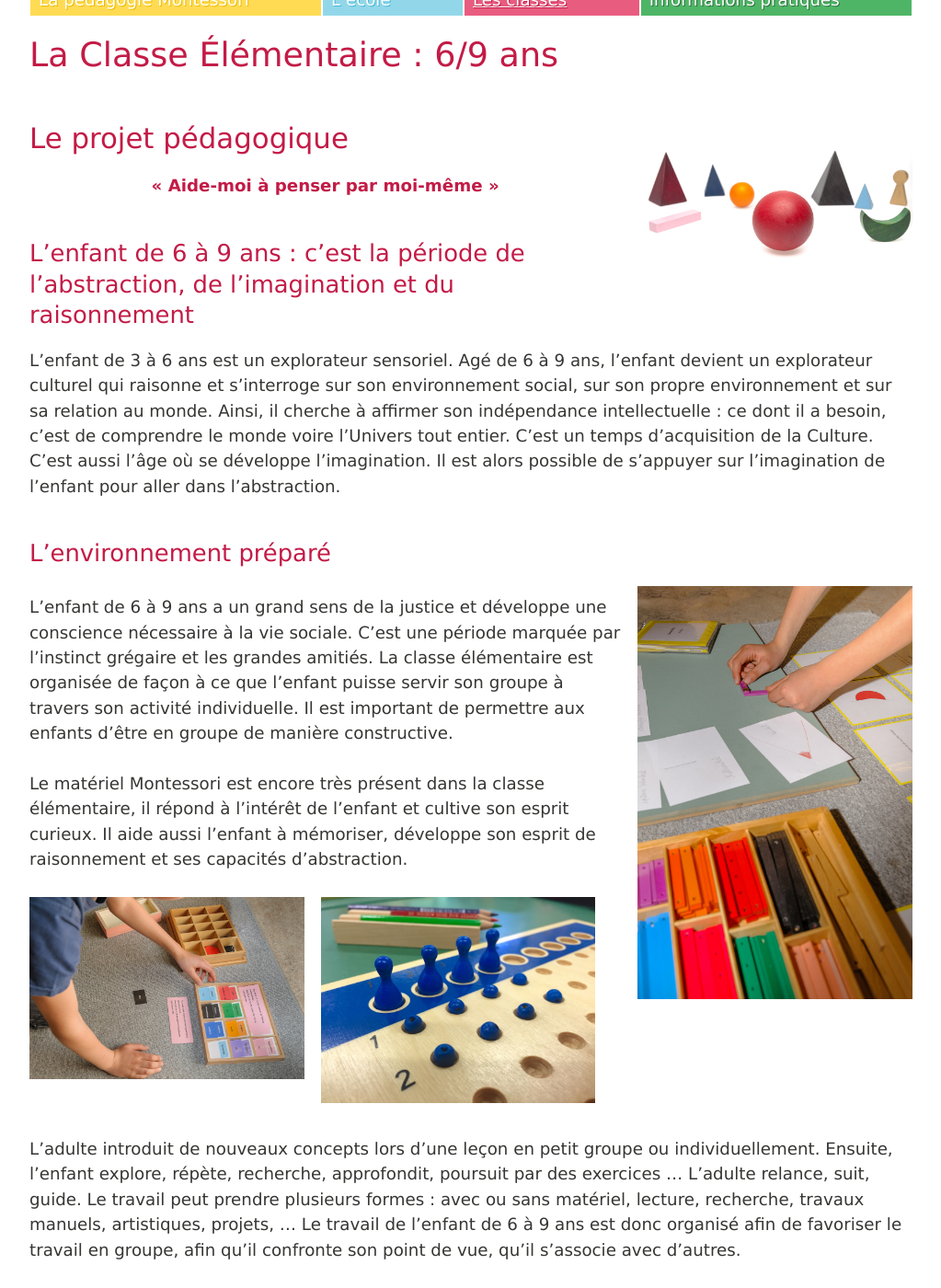
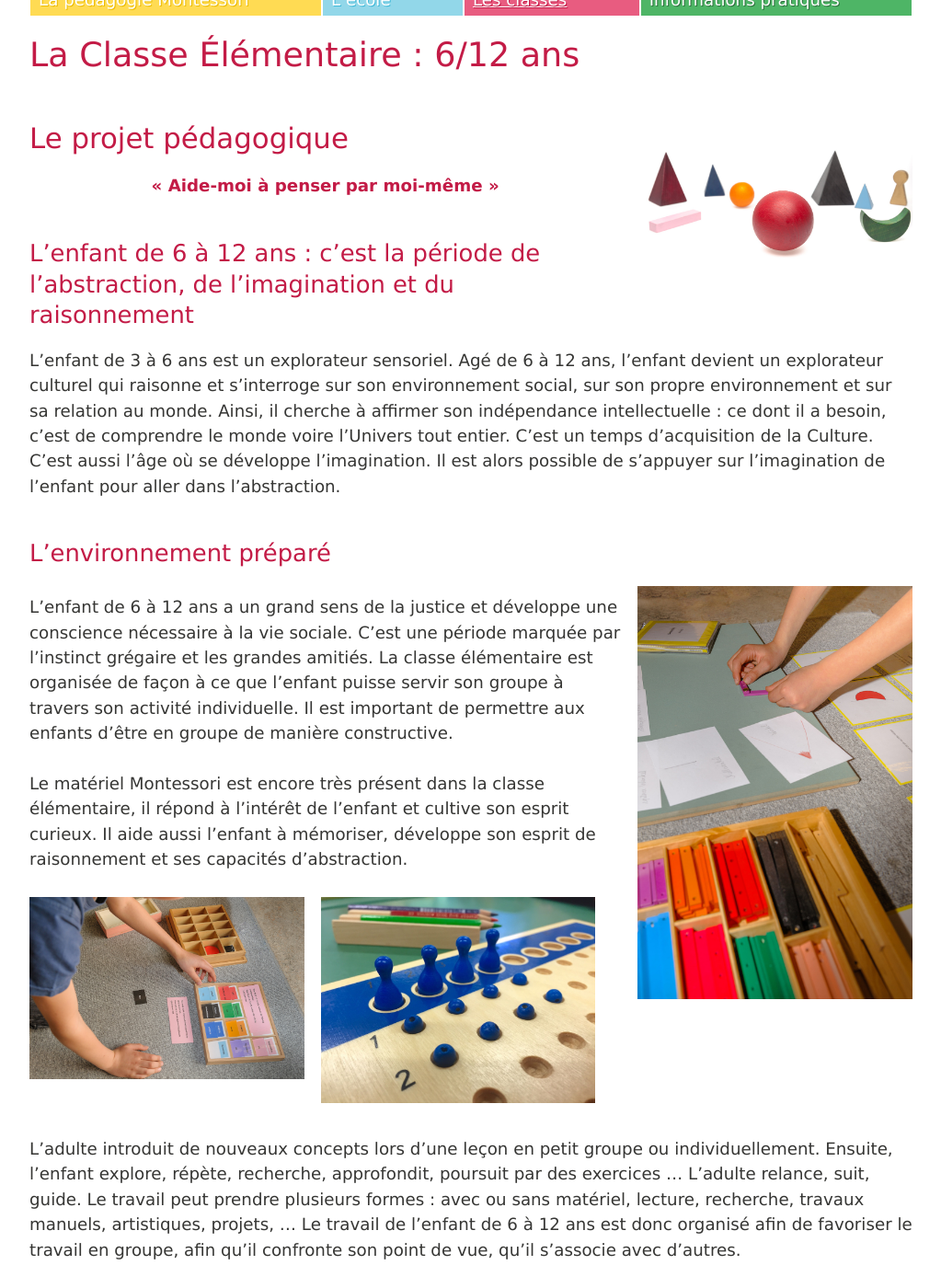
Before and after one commit to montessori-melun/montessori-melun.github.io, a Jekyll site: the page built from classes/elementaire.md, in a window 1280 px wide and 1400 px high, scrolled down 442 px. Shown: the whole window at 92% size, without its empty margins (128-1151 px from the left). Built offline with Jekyll 4.4.1, drawn with Linux system fonts in a browser that asks for light colours; some of the changed text lies outside the part shown.

Commit message:
Update elementaire.md

```diff
--- a/classes/elementaire.md
+++ b/classes/elementaire.md
@@ -1,5 +1,5 @@
 ---
-title: "La Classe Élémentaire : 6/9 ans"
+title: "La Classe Élémentaire : 6/12 ans"
 ---
 
 {% include illustration-droite.html src="montessori-solides-de-grammaire.jpg" alt="Matériel Montessori : les solides de grammaire" %}
@@ -10,16 +10,16 @@ title: "La Classe Élémentaire : 6/9 ans"
 **« Aide-moi à penser par moi-même »**
 </p>
 
-## L’enfant de 6 à 9 ans : c’est la période de l’abstraction, de l’imagination et du raisonnement
+## L’enfant de 6 à 12 ans : c’est la période de l’abstraction, de l’imagination et du raisonnement
 
-L’enfant de 3 à 6 ans est un explorateur sensoriel. Agé de 6 à 9 ans, l’enfant devient un explorateur culturel qui raisonne et s’interroge sur son environnement social, sur son propre environnement et sur sa relation au monde. Ainsi, il cherche à affirmer son indépendance intellectuelle : ce dont il a besoin, c’est de comprendre le monde voire l’Univers tout entier. C’est un temps d’acquisition de la Culture.
+L’enfant de 3 à 6 ans est un explorateur sensoriel. Agé de 6 à 12 ans, l’enfant devient un explorateur culturel qui raisonne et s’interroge sur son environnement social, sur son propre environnement et sur sa relation au monde. Ainsi, il cherche à affirmer son indépendance intellectuelle : ce dont il a besoin, c’est de comprendre le monde voire l’Univers tout entier. C’est un temps d’acquisition de la Culture.
 C’est aussi l’âge où se développe l’imagination. Il est alors possible de s’appuyer sur l’imagination de l’enfant pour aller dans l’abstraction.
 
 ## L’environnement préparé
 
 {% include illustration-droite.html src="montessori-boite-de-geometrie.jpg" alt="Matériel Montessori : la boîte de géométrie" %}
 
-L’enfant de 6 à 9 ans a un grand sens de la justice et développe une conscience nécessaire à la vie sociale. C’est une période marquée par l’instinct grégaire et les grandes amitiés.
+L’enfant de 6 à 12 ans a un grand sens de la justice et développe une conscience nécessaire à la vie sociale. C’est une période marquée par l’instinct grégaire et les grandes amitiés.
 La classe élémentaire est organisée de façon à ce que l’enfant puisse servir son groupe à travers son activité individuelle. Il est important de permettre aux enfants d’être en groupe de manière constructive.
 
 Le matériel Montessori est encore très présent dans la classe élémentaire, il répond à l’intérêt de l’enfant et cultive son esprit curieux. Il aide aussi l’enfant à mémoriser, développe son esprit de raisonnement et ses capacités d’abstraction.
@@ -31,21 +31,15 @@ Le matériel Montessori est encore très présent dans la classe élémentaire,
 <div class="clearfix"></div>
 
 L’adulte introduit de nouveaux concepts lors d’une leçon en petit groupe ou individuellement. Ensuite, l’enfant explore, répète, recherche, approfondit, poursuit par des exercices … L’adulte relance, suit, guide. Le travail peut prendre plusieurs formes : avec ou sans matériel, lecture, recherche, travaux manuels, artistiques, projets, …
-Le travail de l’enfant de 6 à 9 ans est donc organisé afin de favoriser le travail en groupe, afin qu’il confronte son point de vue, qu’il s’associe avec d’autres.
+Le travail de l’enfant de 6 à 12 ans est donc organisé afin de favoriser le travail en groupe, afin qu’il confronte son point de vue, qu’il s’associe avec d’autres.
 
 ## Les sorties culturelles
 
-Afin de satisfaire l’enfant devenu explorateur culturel, la classe élémentaire doit être ouverte sur le monde. Grâce aux sorties culturelles, l’enfant de 6 à 9 ans explore en dehors des murs de la classe, réalise des découvertes environnantes et rencontre d’autres membres de la société et apprend à se débrouiller seul.
+Afin de satisfaire l’enfant devenu explorateur culturel, la classe élémentaire doit être ouverte sur le monde. Grâce aux sorties culturelles, l’enfant de 6 à 12 ans explore en dehors des murs de la classe, réalise des découvertes environnantes et rencontre d’autres membres de la société et apprend à se débrouiller seul.
 
 ## Le programme élémentaire
 
-Maria Montessori cherchait à frapper l’imagination des enfants de 6 à 9 ans. C’est donc l’<span class="rose">histoire de l’Univers</span> qui lance tout le travail de l’école élémentaire. L’objectif essentiel est de susciter <span class="rose">la curiosité, l’intérêt et l’émerveillement</span> de l’enfant. Pour cela, une approche globale est proposée aux enfants ; celle-ci donne lui les clés de compréhension en allant du général au particulier et permet à l’enfant de saisir toutes les relations d’interdépendance entre les différents éléments.
-
-# L'évolution de la classe elémentaire à l'Ecole Montessori de Melun-Vaux le Pénil
-
-L'intégration de tous les niveaux se fera progressivement dans la classe élémentaire.
-Ainsi, à la rentrée de septembre 2017, la classe élémentaire sera une ambiance 6/9 ans.
-En septembre 2018, la classe élémentaire deviendra une ambiance 6/10 ans et en septembre 2019, elle deviendra une ambiance 6/11 ans.
+Maria Montessori cherchait à frapper l’imagination des enfants de 6 à 12 ans. C’est donc l’<span class="rose">histoire de l’Univers</span> qui lance tout le travail de l’école élémentaire. L’objectif essentiel est de susciter <span class="rose">la curiosité, l’intérêt et l’émerveillement</span> de l’enfant. Pour cela, une approche globale est proposée aux enfants ; celle-ci donne lui les clés de compréhension en allant du général au particulier et permet à l’enfant de saisir toutes les relations d’interdépendance entre les différents éléments.
 
 # Une journée dans la classe élémentaire à l’Ecole Montessori de Melun-Vaux le Pénil
 
```
Also changed, not shown: other parts of classes/elementaire.md (+3 -3 lines).
